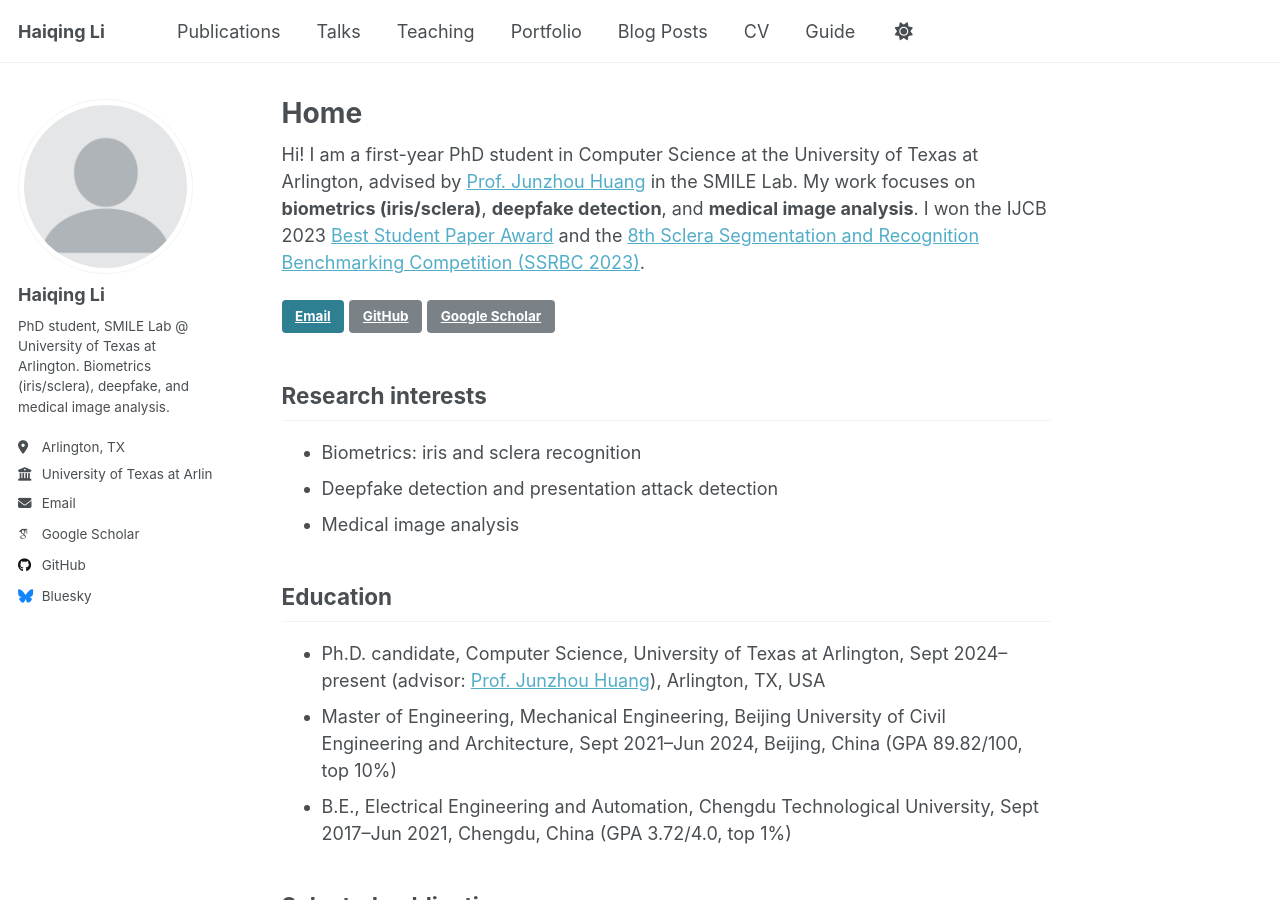
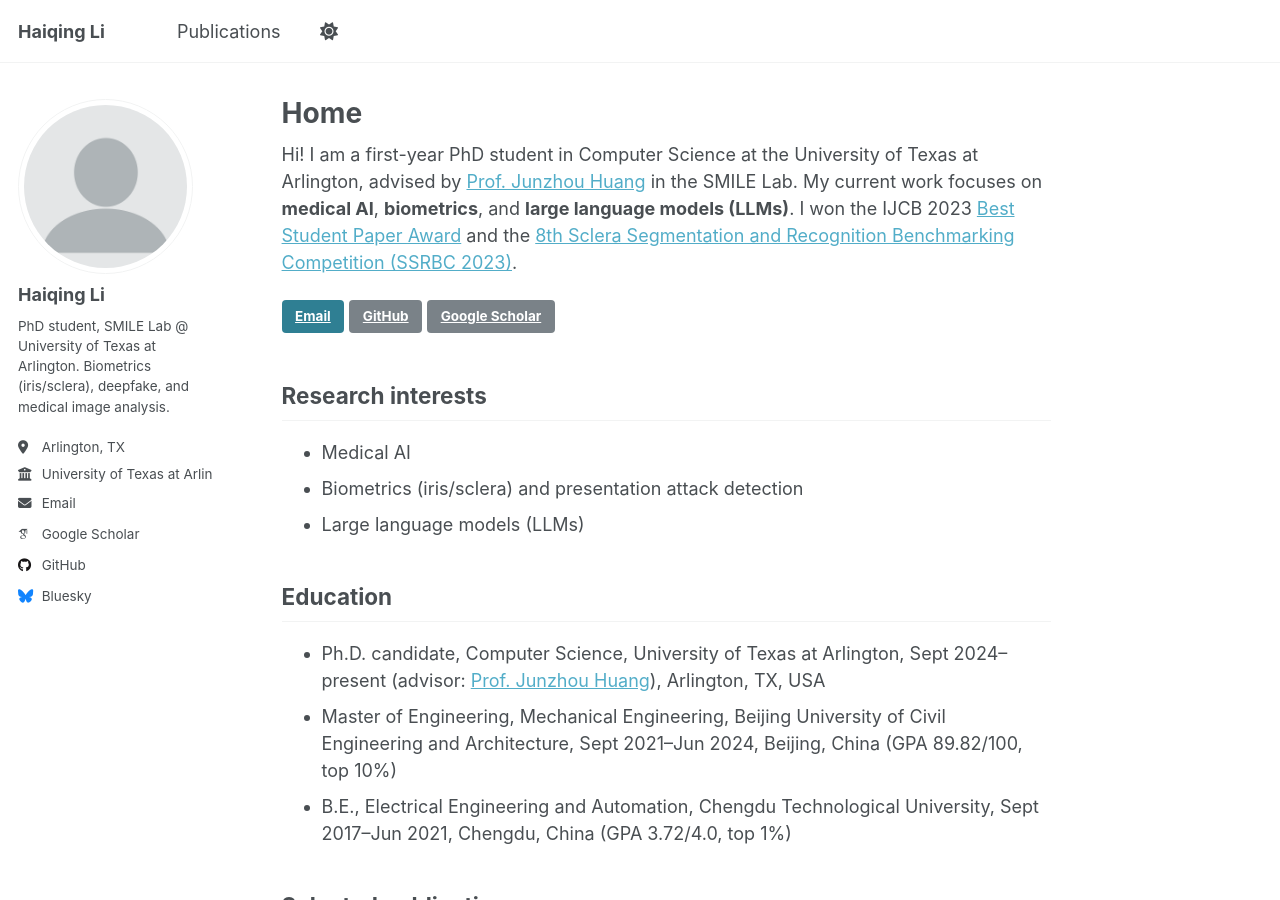
Before and after one commit to lhqqq/lhqqq.github.io, a Jekyll site: the page built from _pages/about.md, in a window 1280 px wide and 900 px high. Built offline with Jekyll 4.4.1, drawn with Linux system fonts in a browser that asks for light colours; some web fonts are replaced; a script that is not in the unit is left out.

```diff
--- a/_pages/about.md
+++ b/_pages/about.md
@@ -8,7 +8,7 @@ redirect_from:
   - /about.html
 ---
 
-Hi! I am a first-year PhD student in Computer Science at the University of Texas at Arlington, advised by [Prof. Junzhou Huang](https://ranger.uta.edu/~huang/) in the SMILE Lab. My work focuses on **biometrics (iris/sclera)**, **deepfake detection**, and **medical image analysis**. I won the IJCB 2023 [Best Student Paper Award](https://ijcb2023.ieee-biometrics.org/award-winners/) and the [8th Sclera Segmentation and Recognition Benchmarking Competition (SSRBC 2023)](https://sites.google.com/hyderabad.bits-pilani.ac.in/ssrbc2023/home?pli=1).
+Hi! I am a first-year PhD student in Computer Science at the University of Texas at Arlington, advised by [Prof. Junzhou Huang](https://ranger.uta.edu/~huang/) in the SMILE Lab. My current work focuses on **medical AI**, **biometrics**, and **large language models (LLMs)**. I won the IJCB 2023 [Best Student Paper Award](https://ijcb2023.ieee-biometrics.org/award-winners/) and the [8th Sclera Segmentation and Recognition Benchmarking Competition (SSRBC 2023)](https://sites.google.com/hyderabad.bits-pilani.ac.in/ssrbc2023/home?pli=1).
 
 <div class="btn-bar">
   <a class="btn btn--info" href="mailto:Haiqing.Li1998@outlook.com">Email</a>
@@ -18,9 +18,9 @@ Hi! I am a first-year PhD student in Computer Science at the University of Texas
 </div>
 
 ## Research interests
-- Biometrics: iris and sclera recognition
-- Deepfake detection and presentation attack detection
-- Medical image analysis
+- Medical AI
+- Biometrics (iris/sclera) and presentation attack detection
+- Large language models (LLMs)
 
 ## Education
 - Ph.D. candidate, Computer Science, University of Texas at Arlington, Sept 2024–present (advisor: [Prof. Junzhou Huang](https://ranger.uta.edu/~huang/)), Arlington, TX, USA
```
Also changed, not shown: _data/navigation.yml (+0 -21 lines).
